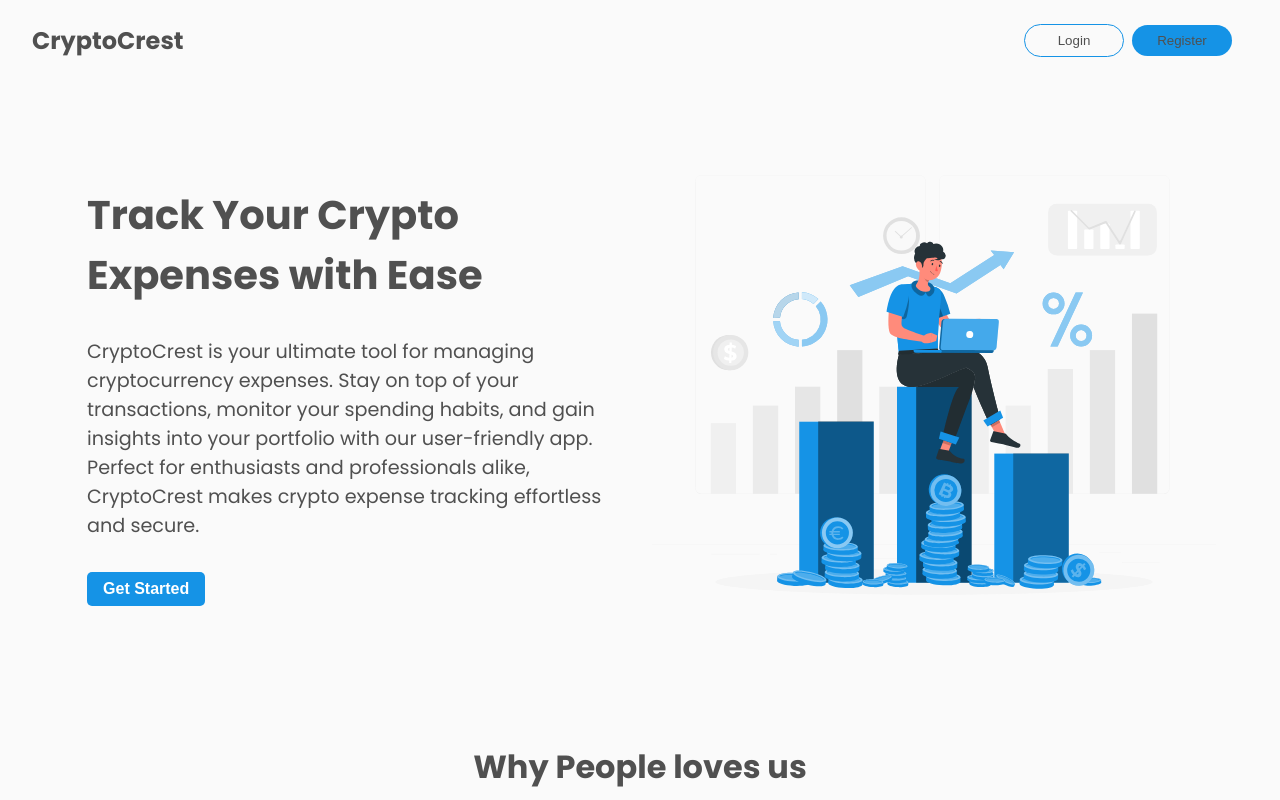
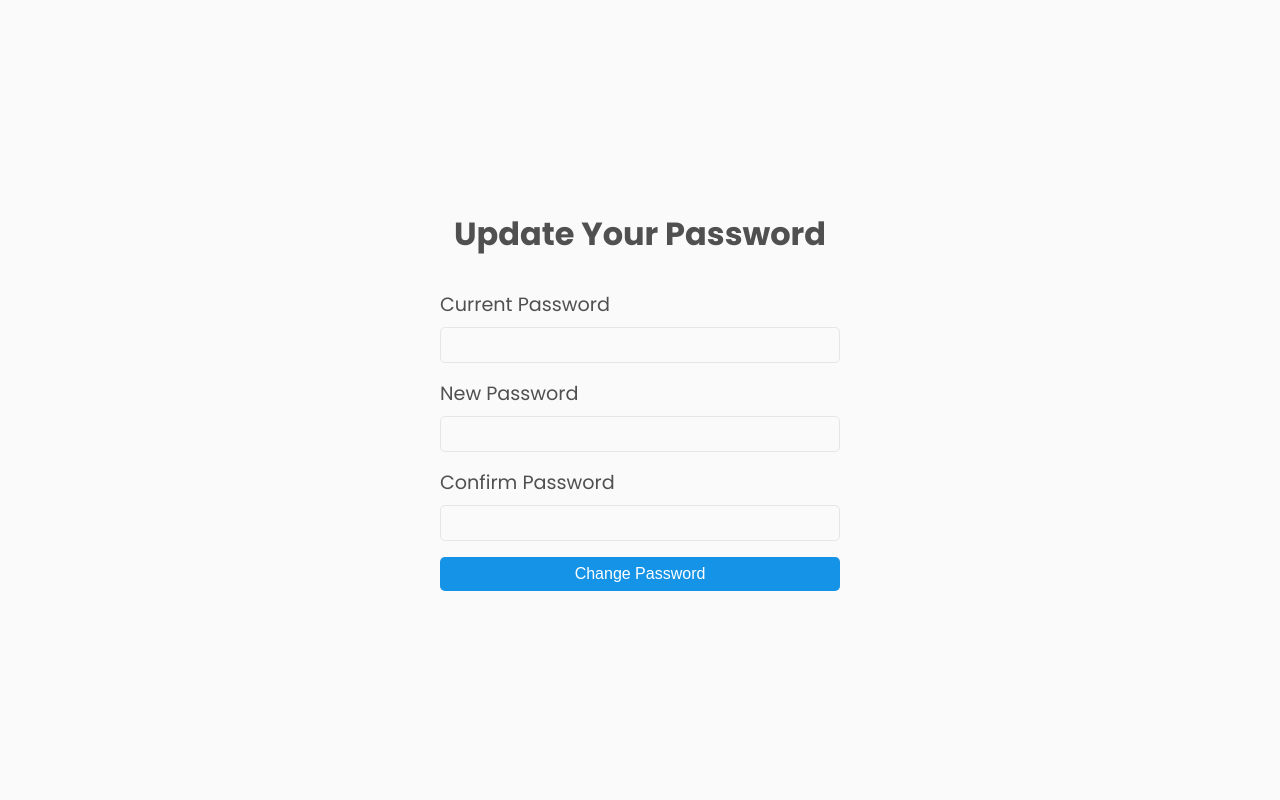
Before and after one commit to TechifyDev1/CryptoCrest, a React (Vite) app: page /change-password in a window 1280 px wide. Shown: the top 800 px of the page. Built offline with nearby package versions, Linux system fonts and the light colour scheme; no server answers.

Commit message:
Users can now Change their passwords

```diff
--- a/package.json
+++ b/package.json
@@ -18,7 +18,7 @@
     "react-dom": "^18.3.1",
     "react-icons": "^5.4.0",
     "react-router-dom": "^7.1.1",
-    "sonner": "^1.7.2",
+    "sonner": "^1.7.4",
     "sooner": "^1.1.1"
   },
   "devDependencies": {
--- a/src/App.tsx
+++ b/src/App.tsx
@@ -8,6 +8,9 @@ import SignUpPage from './Pages/Signup_page/SignUpPage';
 import TransactionPage from './Pages/Transactions_page/TransactionPage';
 import TransactionFormPage from './Pages/TransactionForm_page/TransactionFormPage';
 import { Toaster } from 'sonner';
+import UnverifiedEmailPage from './Pages/UnverifiedEmail_page/UnverifiedEmailPage';
+import ForgottenPasswordPage from './Pages/ForgottenPassword_page/ForgottenPasswordPage';
+import ChangePasswordPage from './Pages/ChangePassword_page/ChangePasswordPage';
 
 const App = () => {
   return (
@@ -23,6 +26,9 @@ const App = () => {
         <Route path="/login" element={<LoginPage />} />
         <Route path="/portfolio" element={<PortFolioPage />} />
         <Route path="/transactions/:id?" element={<TransactionFormPage />} />
+        <Route path="/unverified" element={<UnverifiedEmailPage/>} />
+        <Route path="/forgotten-password" element={<ForgottenPasswordPage />} />
+        <Route path="/change-password" element={<ChangePasswordPage />} />
       </Routes>
       <Toaster
         position="top-center"
--- /dev/null
+++ b/src/Pages/ChangePassword_page/ChangePasswordPage.tsx
@@ -0,0 +1,59 @@
+import { ChangeEvent } from "react";
+import "./changepassword.css";
+import { EmailAuthProvider, reauthenticateWithCredential, updatePassword } from "firebase/auth";
+import { auth } from "../../Firebase/firebase-init";
+import { toast } from "sonner";
+import { useNavigate } from "react-router-dom";
+const ChangePasswordPage: React.FC = () => {
+    const handlePasswordUpdate: (e: ChangeEvent<HTMLFormElement>) => Promise<void> = async (e) => {
+        e.preventDefault();
+        const navigate = useNavigate();
+        const newFormData = new FormData(e.target);
+        const user = auth.currentUser;
+        const currentPassword = newFormData.get("current-password") as string;
+        const newPassword = newFormData.get("new-password") as string;
+        const confirmPassword = newFormData.get("confirm-password") as string;
+        try {
+            if (!user) {
+                throw new Error("User not found");
+            }
+            if (!user.email) {
+                throw new Error("User email not found");
+            }
+            const credentials = EmailAuthProvider.credential(user.email, currentPassword);
+            await reauthenticateWithCredential(user, credentials);
+            if (newPassword !== confirmPassword) {
+                throw new Error("Passwords do not match");
+            }
+            await updatePassword(user, newPassword);
+            toast.success("Password updated successfully");
+            console.log("Password updated successfully");
+            navigate("/settings");
+        } catch (e: any) {
+            toast.error(e.message);
+            console.log(e);
+        }
+    }
+    return (
+        <div className="change-password-page">
+            <h1>Update Your Password</h1>
+            <form className="change-password-form" onSubmit={handlePasswordUpdate}>
+                <div className="form-group">
+                    <label htmlFor="current-password">Current Password</label>
+                    <input type="password" id="current-password" name="current-password" required />
+                </div>
+                <div className="form-group">
+                    <label htmlFor="new-password">New Password</label>
+                    <input type="password" id="new-password" name="new-password" required/>
+                </div>
+                <div className="form-group">
+                    <label htmlFor="confirm-password">Confirm Password</label>
+                    <input type="password" id="confirm-password" required name="confirm-password"/>
+                </div>
+                <button type="submit">Change Password</button>
+            </form>
+        </div>
+    );
+}
+
+export default ChangePasswordPage;
--- /dev/null
+++ b/src/Pages/ChangePassword_page/changepassword.css
@@ -0,0 +1,52 @@
+.change-password-page {
+  display: flex;
+  justify-content: center;
+  align-items: center;
+  flex-direction: column;
+  gap: 2rem;
+  height: 100vh;
+  width: 100vw;
+
+    .change-password-form {
+        display: flex;
+        flex-direction: column;
+        gap: 1rem;
+        width: 100%;
+        max-width: 400px;
+
+        .form-group {
+            display: flex;
+            flex-direction: column;
+            gap: 0.5rem;
+
+            label {
+                font-size: 1.2rem;
+                font-weight: 500;
+            }
+
+            input {
+                padding: 0.5rem;
+                font-size: 1rem;
+                border: 1px solid var(--shade);
+                border-radius: 5px;
+                background-color: transparent;
+                color: var(--text-color);
+            }
+        }
+        button {
+            padding: 0.5rem;
+            font-size: 1rem;
+            border: none;
+            border-radius: 5px;
+            background-color: var(--primary-color);
+            color: white;
+            cursor: pointer;
+            transition: background-color 0.3s;
+
+
+            &:hover {
+                background-color: var(--primary-color-dark);
+            }
+        }
+    }
+}
--- /dev/null
+++ b/src/Pages/ForgottenPassword_page/ForgottenPasswordPage.tsx
@@ -0,0 +1,19 @@
+import React from "react";
+import "./forgottenpassword.css";
+import { Link } from "react-router-dom";
+
+const ForgottenPasswordPage: React.FC = () => {
+    return(
+        <div className="forgottenPasswordPage">
+            <h1>Forgotten Password??</h1>
+            <p>Don't worry, we got you covered. Just enter your email address and we will send you a link to reset your password.</p>
+            <form>
+                <input type="email" placeholder="Email Address" required />
+                <button type="submit">Send Reset Link</button>
+                <p className="remembered-password">Wait! I remember my password. <Link to={"/login"}>Login</Link></p>
+            </form>
+        </div>
+    );
+}
+
+export default ForgottenPasswordPage;
--- /dev/null
+++ b/src/Pages/ForgottenPassword_page/forgottenpassword.css
@@ -0,0 +1,64 @@
+.forgottenPasswordPage {
+  display: flex;
+  justify-content: center;
+  align-items: center;
+  height: 100vh;
+  width: 100vw;
+  flex-direction: column;
+  gap: 2rem;
+  text-align: center;
+
+  form {
+    display: flex;
+    flex-direction: column;
+    align-items: center;
+    justify-content: center;
+    gap: 1rem;
+    width: 100%;
+    max-width: 500px;
+    padding: 20px;
+    border-radius: 10px;
+    box-shadow: 0 0 10px rgba(0, 0, 0, 0.1);
+
+    input {
+        width: 100%;
+        padding: 10px;
+        margin: 10px 0;
+        border: 1px solid var(--shade);
+        border-radius: 5px;
+        background-color: transparent;
+        color: var(--text-color);
+    }
+
+    button {
+        width: 100%;
+        padding: 10px;
+        margin: 10px 0;
+        border: none;
+        border-radius: 5px;
+        background-color: var(--primary-color);
+        color: var(--text-color);
+        cursor: pointer;
+        transition: background-color 0.3s;
+
+        &:hover {
+            background-color: var(--primary-color-dark);
+        }
+    }
+
+    .remembered-password {
+        margin-top: 10px;
+        color: var(--text-color);
+
+        a {
+            color: var(--primary-color);
+            text-decoration: none;
+            transition: color 0.3s;
+
+            &:hover {
+                color: var(--primary-color-dark);
+            }
+        }
+    }
+  }
+}
--- /dev/null
+++ b/src/Pages/UnverifiedEmail_page/UnverifiedEmailPage.tsx
@@ -0,0 +1,15 @@
+import React from "react";
+import "./unverifiedemail.css";
+
+const UnverifiedEmailPage: React.FC = () => {
+  return (
+    <div className="unverifiedemailpage">
+        <h1>Unverified Email ⚠️</h1>
+        <p>
+            Your email address is not verified. Please verify your email address by
+            clicking on the link sent to your email address.
+        </p>
+    </div>
+  );
+};
+export default UnverifiedEmailPage;
--- /dev/null
+++ b/src/Pages/UnverifiedEmail_page/unverifiedemail.css
@@ -0,0 +1,10 @@
+.unverifiedemailpage{
+    width: 100vw;
+    height: 100vh;
+    display: flex;
+    justify-content: center;
+    align-items: center;
+    flex-direction: column;
+    gap: 2rem;
+    text-align: center;
+}
--- a/src/index.css
+++ b/src/index.css
@@ -4,6 +4,7 @@
   --text-color: rgb(80, 80, 80);
   --bg: rgb(250, 250, 250);
   --primary-color: rgba(21, 147, 230, 1);
+  --primary-color-dark: rgba(21, 147, 230, 0.8);
   --secondary-color: rgba(21, 147, 230, 0.5);
   --secondary-color-hover: rgba(21, 147, 230, 0.8);
   --shade: rgb(230, 230, 230);
@@ -38,6 +39,7 @@ body {
     --text-color: rgb(180, 180, 180);
     --bg: rgb(11, 11, 11);
     --primary-color: rgba(21, 147, 230, 1);
+    --primary-color-dark: rgba(21, 147, 230, 0.8);
     --secondary-color: rgba(196, 148, 240, 0.2);
     --secondary-color-hover: rgba(196, 148, 240, 0.5);
     --shade: rgb(20, 20, 20);
```
Also changed, not shown: 1 other file (tests, documents, lock files or other folders).
